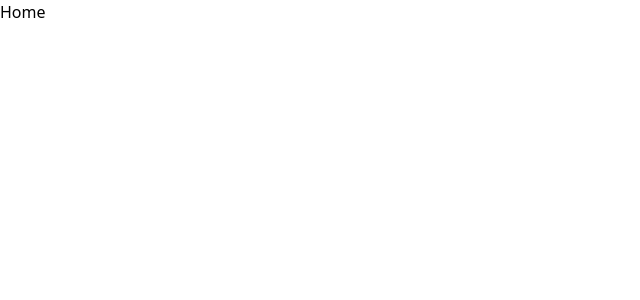
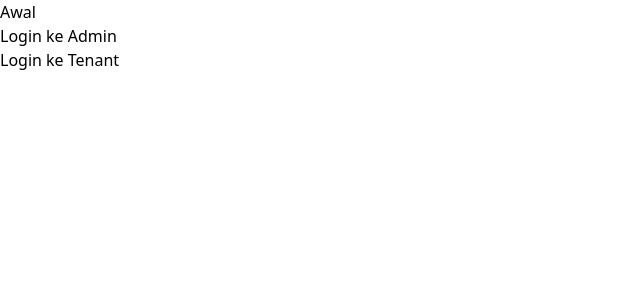
Before and after one commit to Hannon-App/FrontEnd, a React (Vite) app: page / in a window 1280 px wide. Shown: the top 300 px of the page, without its empty margins (0-640 px from the left). Built offline with nearby package versions, Linux system fonts and the light colour scheme.

Commit message:
add halaman awal

```diff
--- a/src/App.tsx
+++ b/src/App.tsx
@@ -1,6 +1,7 @@
 // import React from 'react';
 import { BrowserRouter, Route, Routes } from "react-router-dom";
 
+import Awal from "./pages/Awal";
 import AdminDashboard from "./pages/Admin/Index";
 import RegisterUser from "./pages/Auth/RegisterUser";
 import AddTenant from "./pages/Admin/TenantManagement/AddTenant";
@@ -21,7 +22,7 @@ const App = () => {
     <>
       <BrowserRouter>
         <Routes>
-          <Route path="/" element={<h1>Home</h1>} />
+          <Route path="/" element={<Awal/>} />
           <Route path="/AdminDashboard" element={<AdminDashboard />} />
           <Route path="/TenantManagement" element={<TenantManagement />} />
           <Route path="/AddTenant" element={<AddTenant />} />
--- /dev/null
+++ b/src/pages/Awal.tsx
@@ -0,0 +1,15 @@
+// import React from 'react'
+
+const Awal = () => {
+  return (
+    <div>
+      <h1>Awal</h1>
+      <a href="/LoginAdmin">Login ke Admin</a>
+      <br />
+      <a href="/LoginTenant">Login ke Tenant</a>
+    </div>
+
+  )
+}
+
+export default Awal
```
